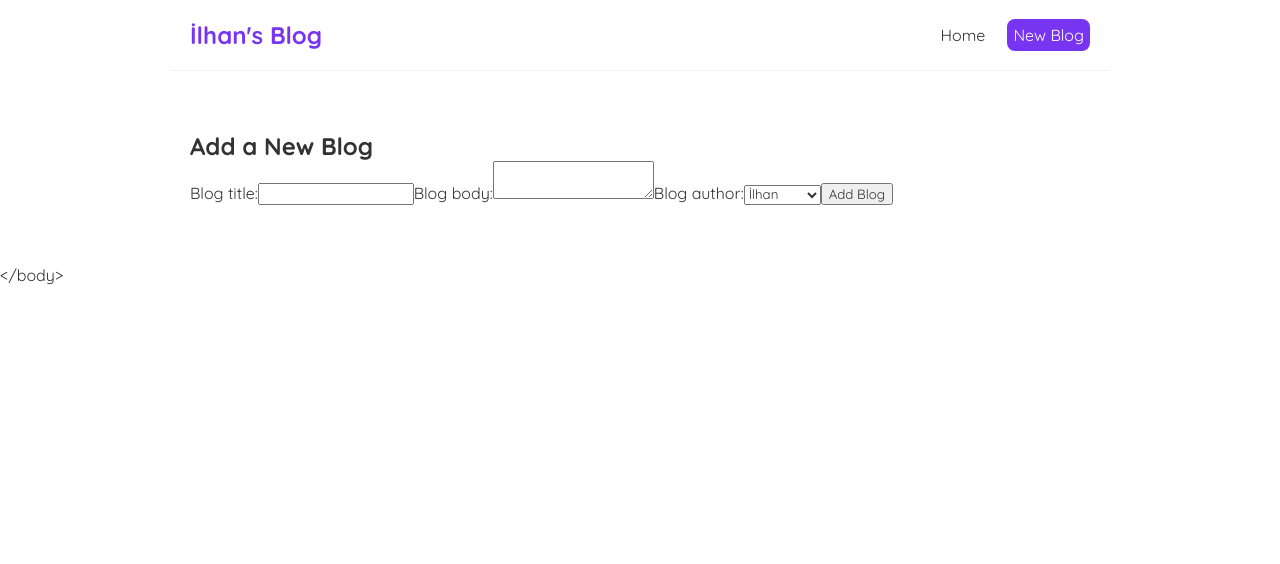
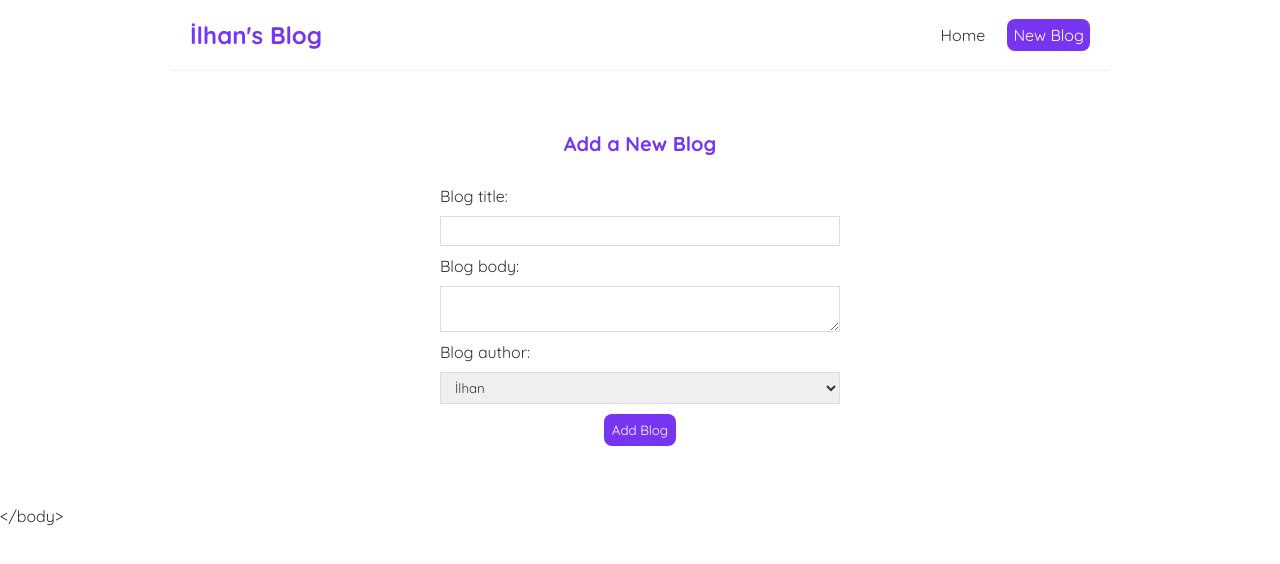
Before and after one commit to ilhan0909/ReactJs-Blog, a React (Create React App) app: page /create in a window 1280 px wide. Shown: the top 564 px of the page. Built offline with nearby package versions, Linux system fonts and the light colour scheme.

Commit message:
added css for create blog page

```diff
--- a/src/index.css
+++ b/src/index.css
@@ -69,3 +69,35 @@
   border-radius: 8px;
   cursor: pointer;
 }
+
+/* create new blog form */
+.create {
+  max-width: 400px;
+  margin: 0 auto;
+  text-align: center;
+}
+.create label {
+  text-align: left;
+  display: block;
+}
+.create h2 {
+  font-size: 20px;
+  color: #7735f1;
+  margin-bottom: 30px;
+}
+.create input, .create textarea, .create select {
+  width: 100%;
+  padding: 6px 10px;
+  margin: 10px 0;
+  border: 1px solid #ddd;
+  box-sizing: border-box;
+  display: block;
+}
+.create button {
+  background: #7735f1;
+  color: #fff;
+  border: 0;
+  padding: 8px;
+  border-radius: 8px;
+  cursor: pointer;
+}
```
